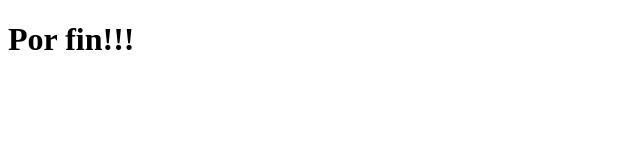
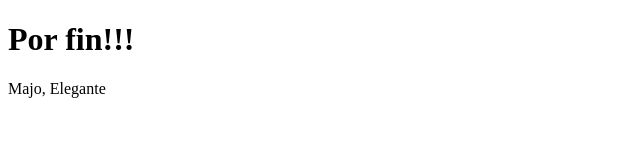
Before and after one commit to Vinici0/Fundamentos-Web, a plain HTML site: page indes.html in a window 1280 px wide. Shown: the whole page, without its empty margins (0-640 px from the left). Drawn offline with Linux system fonts and the light colour scheme.

Commit message:
Segundo Avance

```diff
--- a/indes.html
+++ b/indes.html
@@ -8,5 +8,6 @@
 </head>
 <body>
     <h1>Por fin!!!</h1>
+    <p>Majo, Elegante</p>
 </body>
 </html>
```
